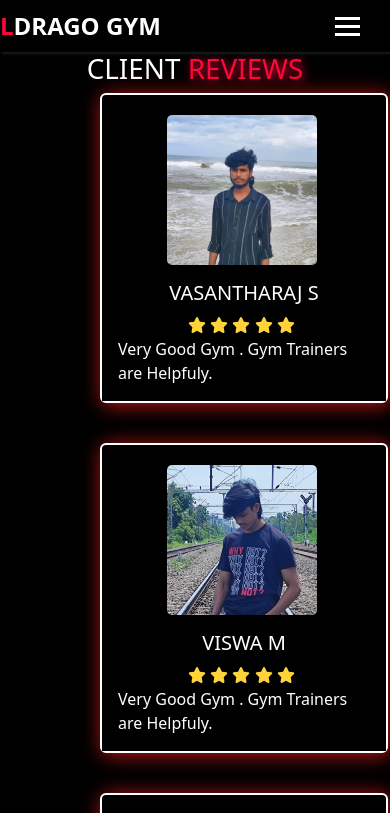
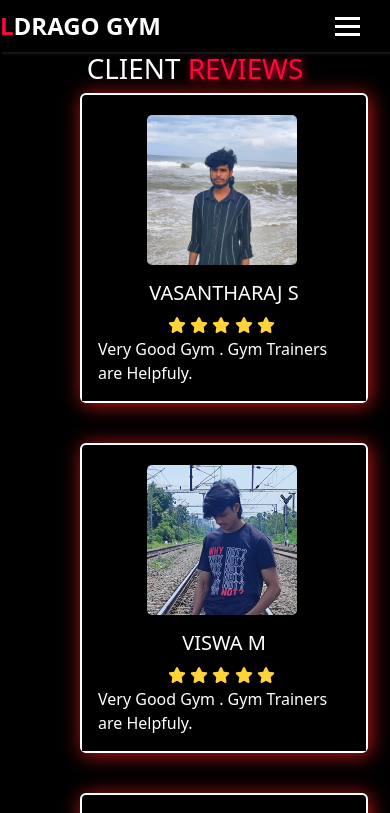
Before and after one commit to MESIYA05/Gym, a React (Create React App) app: page /Review in a window 390 px wide. Shown: the top 813 px of the page. Built offline with nearby package versions, Linux system fonts and the light colour scheme.

Commit message:
second commit

```diff
--- a/src/React/Services.css
+++ b/src/React/Services.css
@@ -47,3 +47,8 @@
     padding-left: 100px !important;
    }
 }
+@media (max-width: 500px) {
+    .centr{
+     padding-left: 80px !important;
+    }
+}
```
